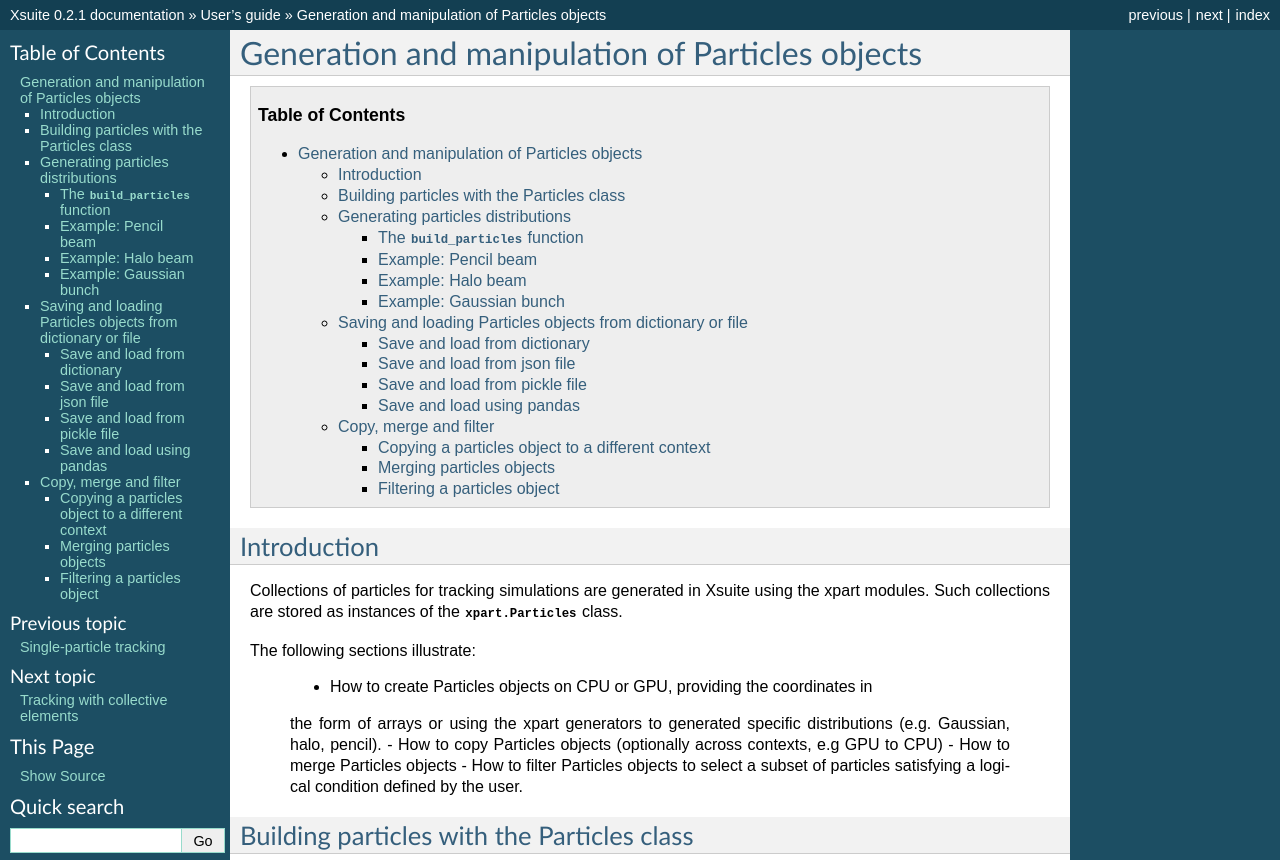
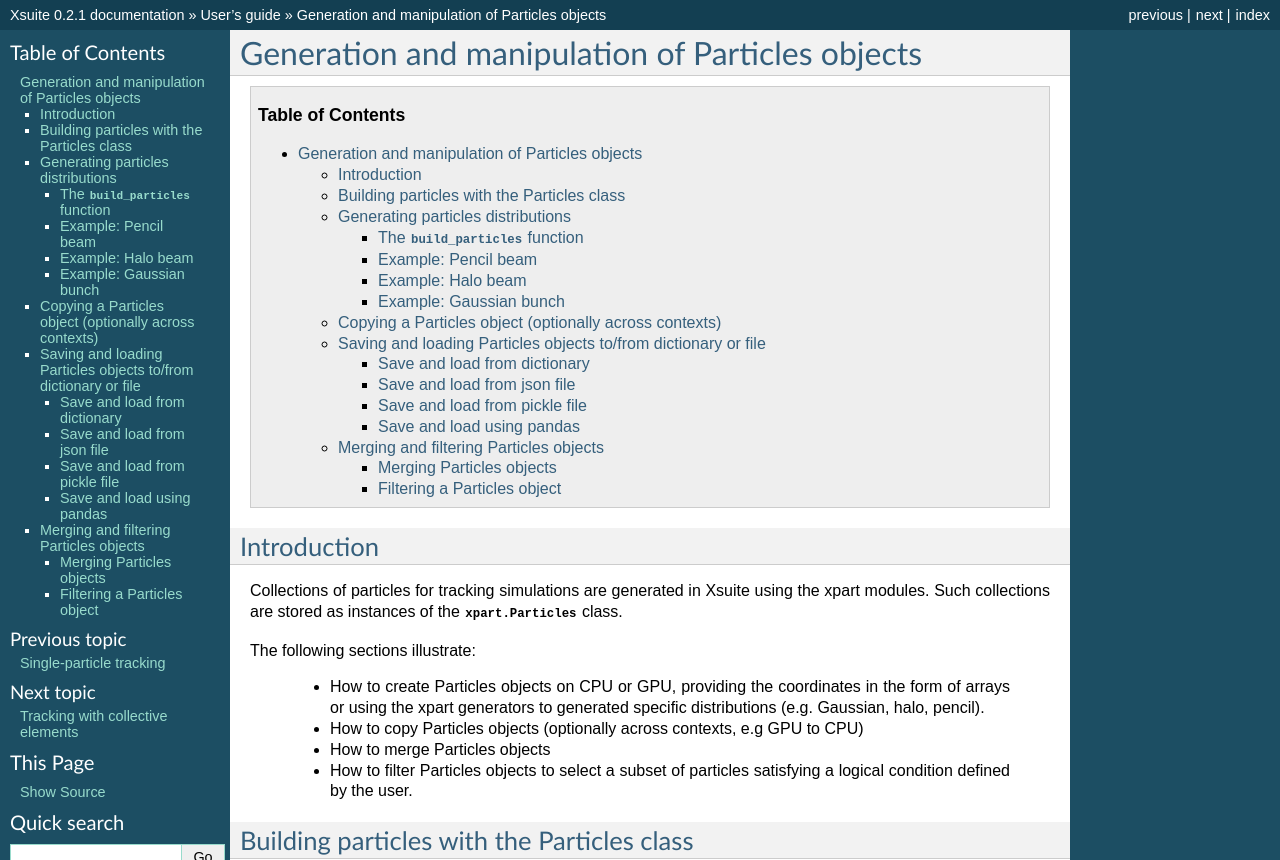
Before and after one commit to xsuite/xsuite, a Sphinx documentation site: the page built from docs/particlesmanip.rst, in a window 1280 px wide and 900 px high, cut to the strip 0-860 px from the top of the window. Built offline with Sphinx 7.4.7, drawn with Linux system fonts in a browser that asks for light colours; some of the changed text lies outside the part shown.

Commit message:
Quick push

```diff
--- a/docs/particlesmanip.rst
+++ b/docs/particlesmanip.rst
@@ -17,12 +17,12 @@
 The following sections illustrate:
 
  - How to create Particles objects on CPU or GPU, providing the coordinates in
- the form of arrays or using the xpart generators to generated specific
- distributions (e.g. Gaussian, halo, pencil).
+   the form of arrays or using the xpart generators to generated specific
+   distributions (e.g. Gaussian, halo, pencil).
  - How to copy Particles objects (optionally across contexts, e.g GPU to CPU)
  - How to merge Particles objects
  - How to filter Particles objects to select a subset of particles satisfying a
- logical condition defined by the user.
+   logical condition defined by the user.
 
 Building particles with the Particles class
 ===========================================
@@ -78,11 +78,15 @@
     :align: center
 
 
+Copying a Particles object (optionally across contexts)
+=======================================================
+
+.. literalinclude:: generated_code_snippets/copy.py
+   :language: python
 
 
-
-Saving and loading Particles objects from dictionary or file
-=============================================================
+Saving and loading Particles objects to/from dictionary or file
+===============================================================
 
 Save and load from dictionary
 -----------------------------
@@ -108,22 +112,16 @@
 .. literalinclude:: generated_code_snippets/save_load_with_pandas.py
    :language: python
 
-Copy, merge  and filter
-=======================
+Merging and filtering Particles objects
+=======================================
 
-Copying a particles object to a different context
--------------------------------------------------
-
-.. literalinclude:: generated_code_snippets/copy.py
-   :language: python
-
-Merging particles objects
+Merging Particles objects
 -------------------------
 
 .. literalinclude:: generated_code_snippets/merge.py
    :language: python
 
-Filtering a particles object
+Filtering a Particles object
 ----------------------------
 .. literalinclude:: generated_code_snippets/filter.py
    :language: python
```
